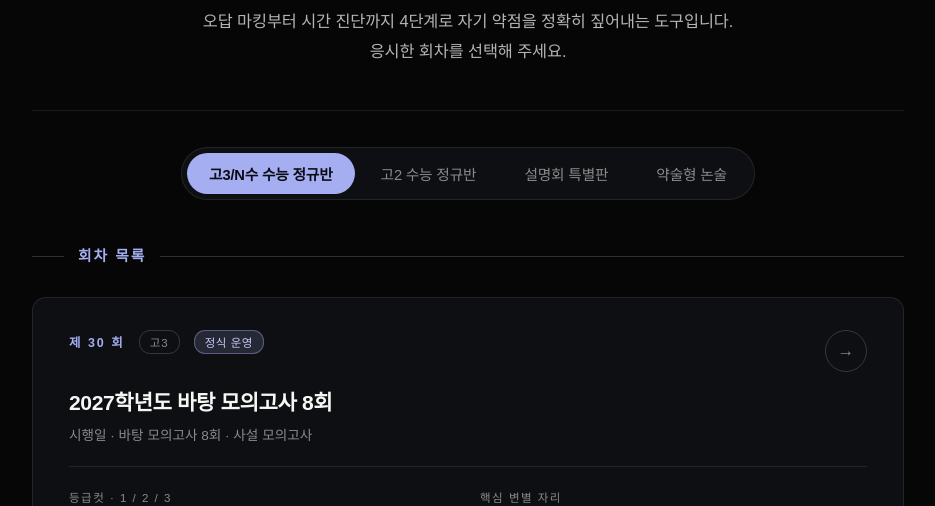
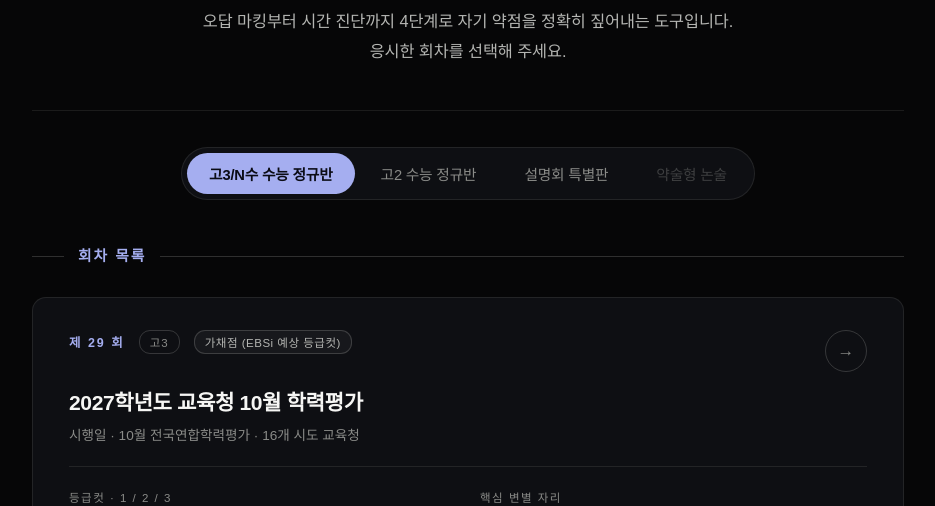
Before and after one commit to oreum1222/oreum-mocksys, a plain HTML site: page index.html in a window 1280 px wide. Shown: the part 294-800 px from the top of the page, without its empty margins (172-1107 px from the left). Drawn offline with Linux system fonts and the light colour scheme; a web font is replaced by a local one.

Commit message:
고3 탭에서 사설 모의고사 회차 숨김(HIDE_PRIVATE_G3, ?all=1로 다시 보기), 약술형 논술 탭은 보이되 눌리지 않게
Co-Authored-By: Claude Opus 5.5 <noreply@anthropic.com>

```diff
--- a/index.html
+++ b/index.html
@@ -377,6 +377,7 @@ body.landing .corner-logo{display:none}
 .course-tab:hover{color:var(--cream);border:0;background:rgba(246,246,244,.05)}
 .course-tab.on{background:var(--accent);color:#0b0c15;font-weight:700}
 .course-tab.on:hover{background:var(--accent-soft);color:#0b0c15}
+.course-tab.off,.course-tab.off:hover{opacity:.38;cursor:not-allowed;background:transparent;color:var(--text-muted)}
 @media (max-width:640px){.course-tabs{border-radius:16px}.course-tab{padding:9px 14px;font-size:0.86rem}}
 /* 회차 카드 */
 .exam-card{border-radius:14px}
@@ -446,13 +447,19 @@ const COURSES = [
   { key:'g3', label:'고3/N수 수능 정규반', short:'고3', footer:'오름 국어학원 고3/N수 수능 정규반', empty:'' },
   { key:'g2', label:'고2 수능 정규반', short:'고2', footer:'오름 국어학원 고2 수능 정규반', empty:'고2 수능 정규반 회차는 준비 중입니다.<br>첫 회차가 올라오면 이 자리에 표시됩니다.' },
   { key:'seminar', label:'설명회 특별판', short:'고1', footer:'오름 국어학원 설명회 특별판', empty:'설명회 특별판 회차는 준비 중입니다.' },
-  { key:'yaksul', label:'약술형 논술', short:'약술', footer:'오름 국어학원 약술형 논술', empty:'약술형 논술 회차는 준비 중입니다.' }
+  { key:'yaksul', label:'약술형 논술', short:'약술', footer:'오름 국어학원 약술형 논술', empty:'약술형 논술 회차는 준비 중입니다.', disabled:true }  // 당분간 쉼: 탭은 보이되 눌리지 않음(다시 쓰려면 disabled:true를 지운다)
 ];
+// 고3/N수 탭에서 사설 모의고사(이감, 바탕, 상상 등) 회차를 목록에서 숨긴다(2026-11-26).
+// 다시 보이게 하려면 false로 바꾸거나 주소 뒤에 ?all=1 을 붙인다. 회차 자료와 직접 주소는 그대로 살아 있다.
+const HIDE_PRIVATE_G3 = true;
+function isPrivateExam(meta){ return /사설 모의고사/.test(meta.tagDate || ''); }
+function showAllExams(){ try{ return new URLSearchParams(location.search).get('all')==='1'; }catch(e){ return false; } }
 function courseOf(meta){ return (meta && meta.course) || 'g3'; }
 function courseInfo(key){ return COURSES.find(c=>c.key===key) || COURSES[0]; }
+function courseOpen(key){ return COURSES.some(c=>c.key===key && !c.disabled); }
 function currentCourse(){
-  try{ const q=new URLSearchParams(location.search).get('course'); if(q && COURSES.some(c=>c.key===q)) return q; }catch(e){}
-  try{ const c=localStorage.getItem('oreum_course'); if(c && COURSES.some(x=>x.key===c)) return c; }catch(e){}
+  try{ const q=new URLSearchParams(location.search).get('course'); if(q && courseOpen(q)) return q; }catch(e){}
+  try{ const c=localStorage.getItem('oreum_course'); if(c && courseOpen(c)) return c; }catch(e){}
   return 'g3';
 }
 function setCourse(key){ try{ localStorage.setItem('oreum_course',key); }catch(e){} STATE.course=key; renderRouter(); }
@@ -898,10 +905,11 @@ function renderRouter(){
   const course = currentCourse(); STATE.course = course; const cinfo = courseInfo(course);
   const tabs = el('div',{class:'course-tabs', role:'tablist'});
   COURSES.forEach(c=>{
-    const b = el('button',{class:'course-tab'+(c.key===course?' on':''), role:'tab', onclick:()=>setCourse(c.key)}, c.label);
+    const b = el('button',{class:'course-tab'+(c.key===course?' on':'')+(c.disabled?' off':''), role:'tab', onclick:()=>{ if(!c.disabled) setCourse(c.key); }}, c.label);
+    if(c.disabled){ b.disabled = true; b.setAttribute('aria-disabled','true'); b.title = '지금은 운영하지 않습니다'; }
     tabs.appendChild(b);
   });
-  const exams = EXAM_LIST.filter(m=>courseOf(m)===course);
+  const exams = EXAM_LIST.filter(m=>courseOf(m)===course && !(course==='g3' && HIDE_PRIVATE_G3 && !showAllExams() && isPrivateExam(m)));
   // 고2는 최근에 추가한 회차(번호가 큰 회차)가 위에 오도록
   // 번호가 없는 특별판(설명회 특별판 등)은 맨 위에 둔다
   const _ord = m=>{ const d=m.no.match(/\d+/); return d ? parseInt(d[0]) : 1e9; };
```
